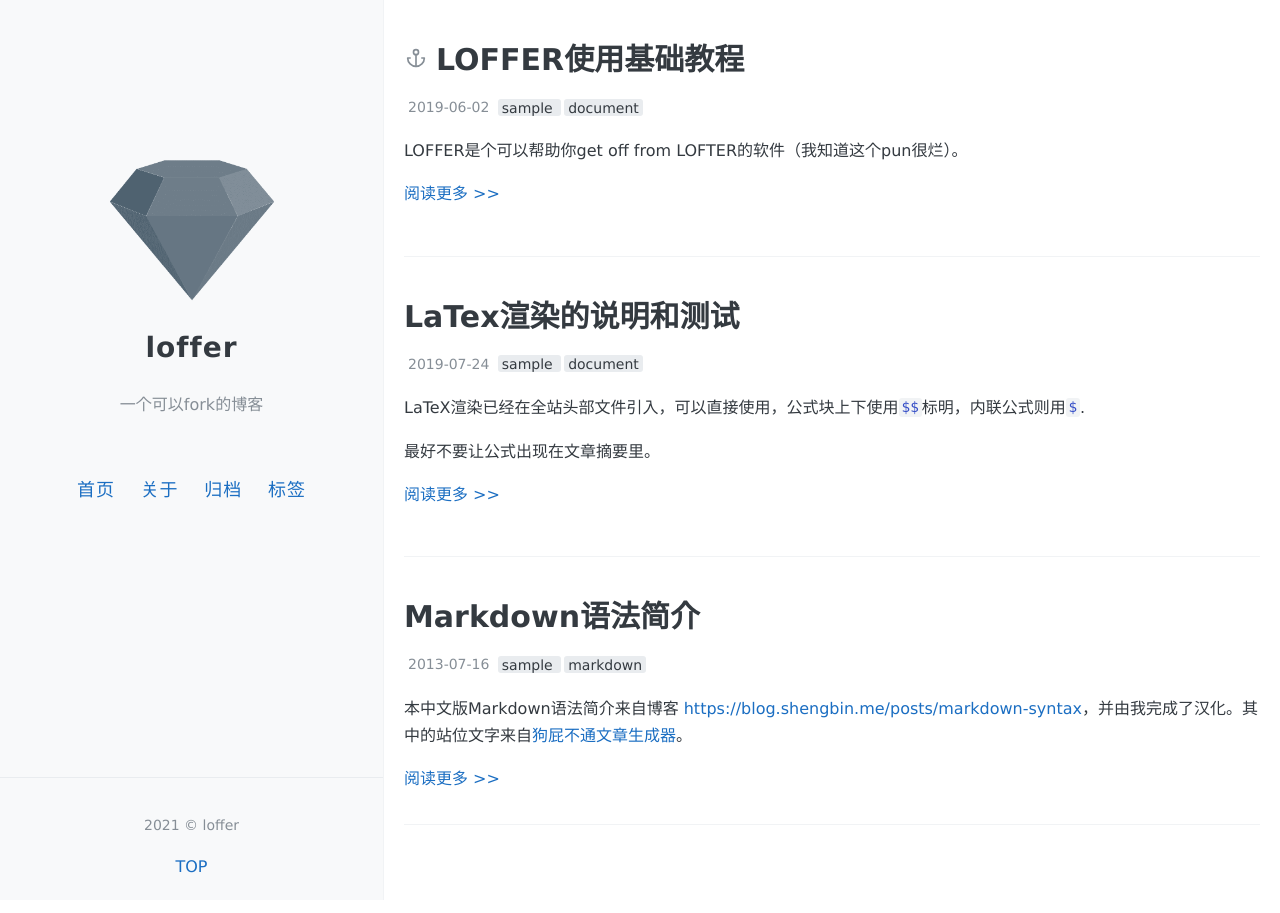
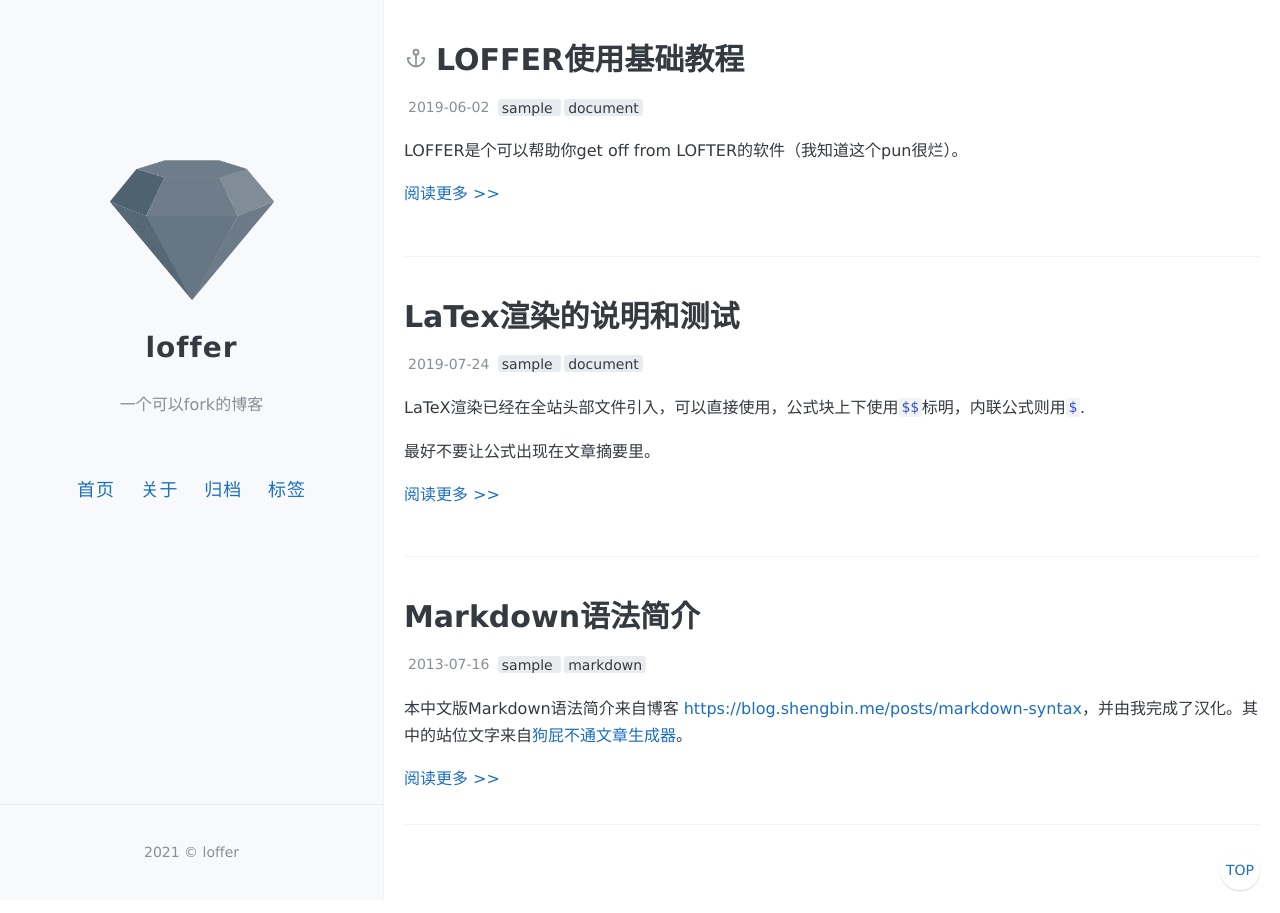
Before and after one commit to wmnhw/loffer, a Jekyll site: the page built from index.html, in a window 1280 px wide. Built offline with Jekyll 4.4.1, drawn with Linux system fonts in a browser that asks for light colours; the list of posts is cut into pages by our own code.

Commit message:
Update head.html

```diff
--- a/_includes/head.html
+++ b/_includes/head.html
@@ -6,7 +6,7 @@
 
 
   <link rel="stylesheet" type="text/css" href="{{ site.baseurl }}/style.css" />
-  <link rel="stylesheet" href="{{ site.css }}/main.css" />
+  <link rel="stylesheet" href="/assets/css/main.css" />
   <link rel="alternate" type="application/rss+xml" title="{{ site.name }} - {{ site.description }}" href="{{ site.baseurl }}/feed.xml" />
   <link rel="shortcut icon" href="{{ site.favicon }}">
   <!-- <script src="/assets/js/gitalk.min.js"></script> -->
```
